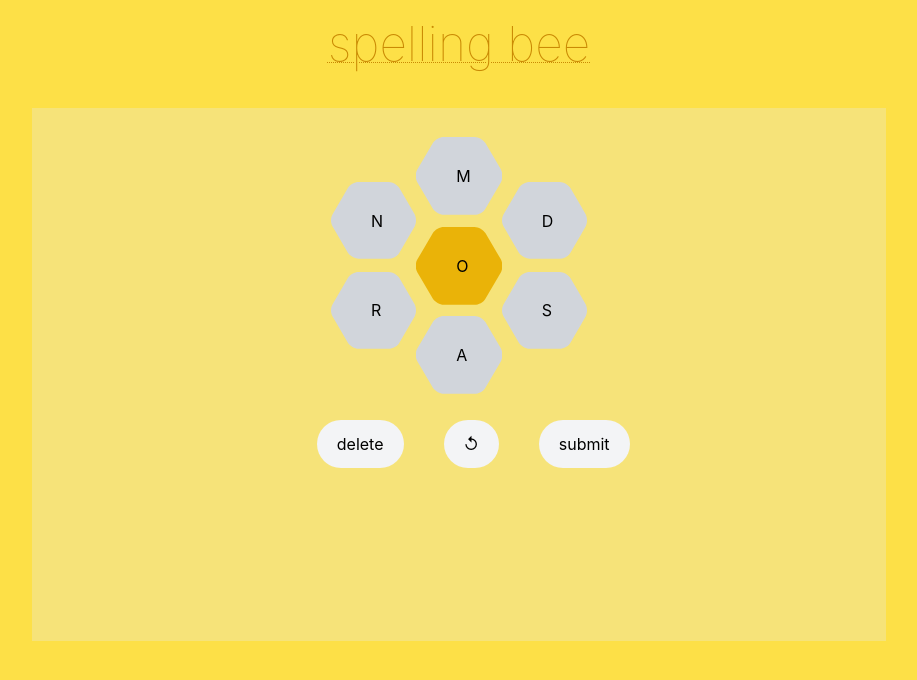
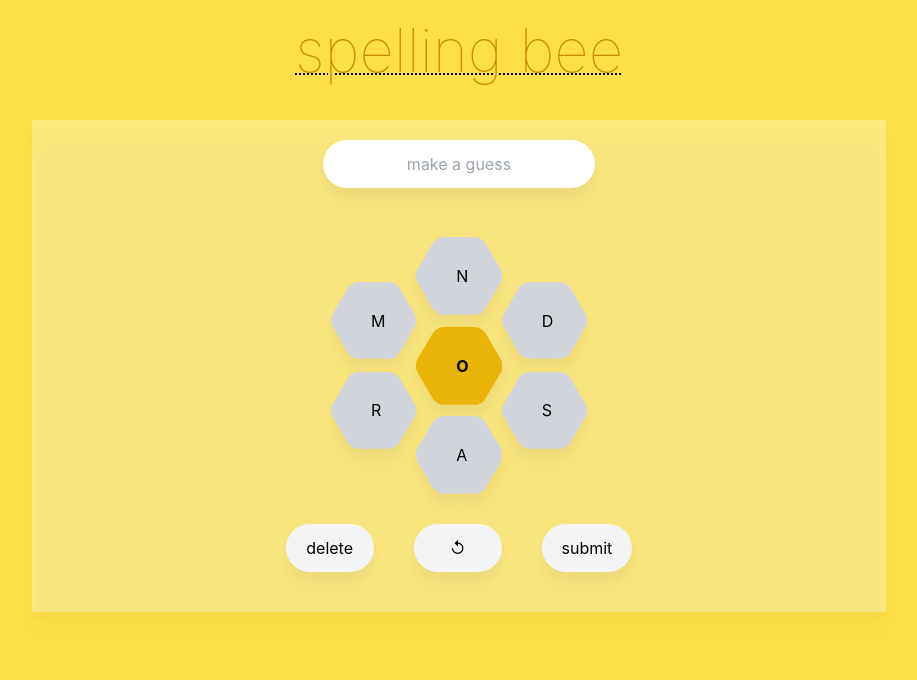
Before and after one commit to maxmay94/spelling-bee, a React (Create React App) app: page / in a window 1280 px wide. Shown: the top 680 px of the page, without its empty margins (181-1098 px from the left). Built offline with nearby package versions, Linux system fonts and the light colour scheme; no server answers.

Commit message:
submit guess and delete letter started

```diff
--- a/public/index.html
+++ b/public/index.html
@@ -24,7 +24,7 @@
       work correctly both with client-side routing and a non-root public URL.
       Learn how to configure a non-root public URL by running `npm run build`.
     -->
-    <title>Spelling Bee!</title>
+    <title>spelling bee</title>
   </head>
   <body class="bg-yellow-300">
     <noscript>You need to enable JavaScript to run this app.</noscript>
--- /dev/null
+++ b/src/components/InputBox/InputBox.jsx
@@ -0,0 +1,17 @@
+import React from 'react'
+
+const InputBox = ({guess}) => {
+  return (
+    <div className=''>
+      <input
+        type='text'
+        className='rounded-3xl p-3 text-center cursor-default'
+        placeholder='make a guess'
+        value={guess}
+        required
+      />
+    </div>
+  )
+}
+
+export default InputBox
--- a/src/components/PlayArea/PlayArea.jsx
+++ b/src/components/PlayArea/PlayArea.jsx
@@ -1,70 +1,102 @@
 import React from 'react'
 
 import Tile from '../Tile/Tile'
+import InputBox from '../InputBox/InputBox'
 
-const PlayArea = ({starters, center}) => {
+const PlayArea = ({starters, center, guess, setGuess, handleSubmit}) => {
   return (
-    <div className='mx-auto mt-5 w-2/3 h-2/3 bg-gray-200/[0.3]'>
+    <div className='mx-auto mt-5 w-2/3 h-fit bg-white/[0.3] drop-shadow-xl'>
       <div className=' w-full h-full'>
         <div className=''>
+
+          <div className='flex'>
+            <div className='mx-auto p-5'>
+              <InputBox guess={guess} />
+            </div>
+          </div>
+
           <div className='grid grid-cols-3 grid-rows-5 gap-0 w-72 h-64 min-w-1/4 min-h-1/3 mx-auto p-4'>
 
-            <div></div>
+            <div>
+              {/* spacer */}
+            </div>
+
             {/* top middle */}
             <div className='w-full h-full'>
-                <Tile letter={starters[1]}/>
+              <Tile letter={starters[0]} guess={guess} setGuess={setGuess}/>
             </div>
 
-            <div></div>
+            <div>
+              {/* spacer */}
+            </div>
 
             {/* top left */}
             <div className='w-full h-full'>
-                <Tile letter={starters[0]}/>
+              <Tile letter={starters[1]} guess={guess} setGuess={setGuess}/>
             </div>
-              <div></div>
+
+            <div>
+              {/* spacer */}
+            </div>
 
             {/* top right */}
             <div className='w-full h-full'>
-                <Tile letter={starters[2]}/>
+              <Tile letter={starters[2]} guess={guess} setGuess={setGuess}/>
             </div>
 
-              <div></div>
+            <div>
+              {/* spacer */}
+            </div>
 
             {/* center */}
             <div className='w-full h-full'>
-                <Tile center={center}/>
+              <Tile center={center} guess={guess} setGuess={setGuess}/>
             </div>
-              <div></div>
+
+            <div>
+              {/* spacer */}
+            </div>
 
             {/* bottom left */}
             <div className='w-full h-full'>
-                <Tile letter={starters[3]}/>
+              <Tile letter={starters[3]} guess={guess} setGuess={setGuess}/>
             </div>
 
-              <div></div>
+            <div>
+              {/* spacer */}
+            </div>
 
             {/* bottom right */}
             <div className='w-full h-full'>
-                <Tile letter={starters[4]}/>
+              <Tile letter={starters[4]} guess={guess} setGuess={setGuess}/>
             </div>
 
-              <div></div>
+            <div>
+              {/* spacer */}
+            </div>
 
             {/* bottom middle */}
             <div className='w-full h-full'>
-                <Tile letter={starters[5]}/>
+              <Tile letter={starters[5]} guess={guess} setGuess={setGuess}/>
             </div>
+
           </div>
         </div>
 
-        <div className='flex mt-14 w-1/3 mx-auto'>
-          <button className='flex-1 bg-gray-100 hover:bg-gray-200 rounded-3xl text-black p-3 px-5'>
+        <div className='flex mx-auto mt-5 p-10 w-1/2'>
+          <button
+            className='flex-1 bg-gray-100 hover:bg-gray-200 rounded-3xl text-black p-3 px-5'
+            onClick={() => setGuess(guess.substring(0, guess.length - 1))}
+            >
             delete
           </button>
           <button className='flex-1 mx-10 bg-gray-100 hover:bg-gray-200 rounded-3xl text-black p-3 px-5'>
             ↺
           </button>
-          <button className='flex-1 bg-gray-100 hover:bg-gray-200 rounded-3xl text-black p-3 px-5'>
+          <button
+            className='flex-1 bg-gray-100 hover:bg-gray-200 rounded-3xl text-black p-3 px-5'
+            onClick={() => handleSubmit()}
+          >
             submit
           </button>
         </div>
--- a/src/components/Tile/Tile.jsx
+++ b/src/components/Tile/Tile.jsx
@@ -1,13 +1,16 @@
 import React from 'react'
 
-const Tile = ({letter, center}) => {
+const Tile = ({letter, center, guess, setGuess}) => {
 
   let background = center !== undefined ?
-    'mask mask-hexagon-2 bg-yellow-500 hover:bg-yellow-600 w-full h-full p-10 text-black'
-    : 'mask mask-hexagon-2 bg-gray-300 hover:bg-gray-400 w-full h-full p-10  text-black'
+    'mask mask-hexagon-2 bg-yellow-500 hover:bg-yellow-600 w-full h-full p-10 text-black font-bold drop-shadow-xl'
+    : 'mask mask-hexagon-2 bg-gray-300 hover:bg-gray-400 w-full h-full p-10  text-black drop-shadow-xl'
 
   return (
-    <button className='w-full h-full'>
+    <button
+      className='w-full h-full'
+      onClick={() => setGuess(guess + (center || letter))}
+    >
       <div className=''>
         <div className={background}>
           <p className='text-center'>
--- a/src/pages/GameScreen/GameScreen.jsx
+++ b/src/pages/GameScreen/GameScreen.jsx
@@ -13,12 +13,14 @@ import PlayArea from '../../components/PlayArea/PlayArea'
 const GameScreen = (props) => {
   let [starters, setStarters] = useState([])
   let [center, setCenter] = useState('')
+  let [guess, setGuess] = useState('')
   let [words_4, setWords_4] = useState([])
   let [words_5, setWords_5] = useState([])
   let [words_6, setWords_6] = useState([])
   let [words_7, setWords_7] = useState([])
   let [words_8, setWords_8] = useState([])
   let [words_9, setWords_9] = useState([])
+
 
   useEffect(() => {
     setStarters(getStarters())
@@ -37,10 +39,29 @@ const GameScreen = (props) => {
     setWords_9(validWord(wordList_9, center, starters))
   }, [center, starters])
 
+  const handleSubmit = () => {
+    if(eval('words_' + guess.length).includes(guess)) {
+      if(guess.length === 4 ) {
+        console.log('+1 Point!')
+      } else {
+        console.log(`+${guess.length} Points!`)
+      }
+    } else {
+      console.log('no dice ....')
+    }
+    setGuess('')
+  }
+
   return (
     <div className='bg-yellow-300 h-screen w-screen'>
-      <h1 className='font-thin text-5xl text-center p-5 text-yellow-600 underline underline-offset-1 decoration-dotted decoration-1'>spelling bee</h1>
-      <PlayArea starters={starters} center={center}/>
+      <h1 className='font-thin text-6xl text-center p-5 text-yellow-600 underline underline-offset-1 decoration-dotted decoration-black decoration-2'>spelling bee</h1>
+      <PlayArea
+        starters={starters}
+        center={center}
+        guess={guess}
+        setGuess={setGuess}
+        handleSubmit={handleSubmit}
+      />
     </div>
   )
 }
@@ -63,6 +84,6 @@ function validWord(arr, center, starters) {
     }
     wordValid && newList.push(word)
   })
-  console.log(arr[1].length, newList)
+  console.log(arr[0].length, newList)
   return newList
 }
```
Also changed, not shown: 1 other file (tests, documents, lock files or other folders). Lines whose indentation alone changed are shown as unchanged.
